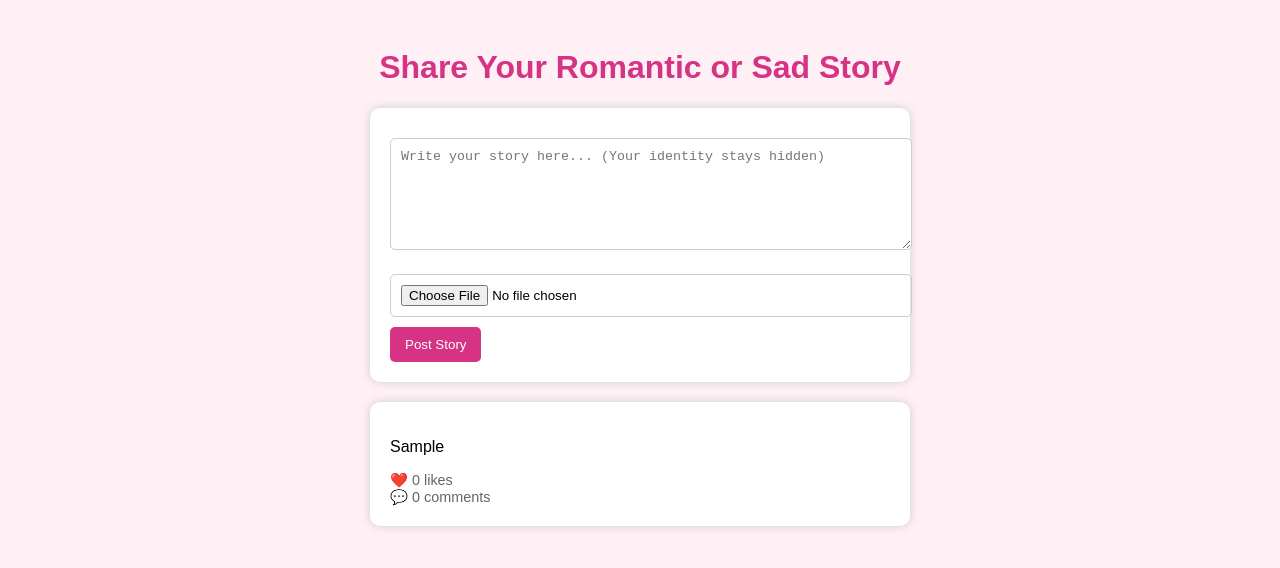
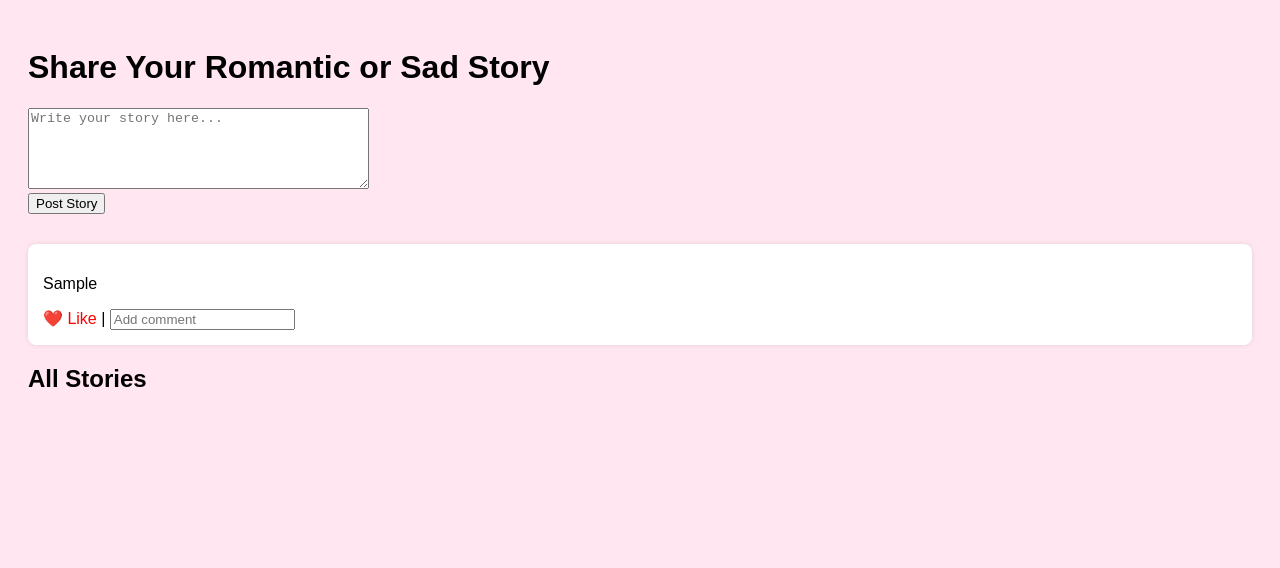
Before and after one commit to itsyour-story/Romantic-or-sad-story-, a plain HTML site: page index.html in a window 1280 px wide. Both pictures are taken after typing "Sample" into the empty fields and a click on the button "Post Story". Drawn offline with Linux system fonts and the light colour scheme.

Commit message:
Add files via upload

```diff
--- a/index.html
+++ b/index.html
@@ -1,51 +1,40 @@
+
 <!DOCTYPE html>
 <html lang="en">
 <head>
-    <meta charset="UTF-8" />
-    <meta name="viewport" content="width=device-width, initial-scale=1.0" />
-    <title>Romantic & Sad Stories</title>
+    <meta charset="UTF-8">
+    <meta name="viewport" content="width=device-width, initial-scale=1.0">
+    <title>Romantic or Sad Story</title>
     <style>
-        body { font-family: Arial, sans-serif; padding: 20px; background: #fff0f5; }
-        h1 { color: #d63384; text-align: center; }
-        form, .story { max-width: 500px; margin: 20px auto; background: white; padding: 20px; border-radius: 10px; box-shadow: 0 0 10px #ccc; }
-        input, textarea { width: 100%; margin: 10px 0; padding: 10px; border-radius: 5px; border: 1px solid #ccc; }
-        button { background: #d63384; color: white; border: none; padding: 10px 15px; border-radius: 5px; cursor: pointer; }
-        .comments, .likes { font-size: 0.9em; color: #666; }
+        body { background: #ffe6f0; font-family: sans-serif; padding: 20px; }
+        .story-box { background: white; padding: 15px; margin-bottom: 10px; border-radius: 8px; box-shadow: 0 0 5px rgba(0,0,0,0.1); }
+        .story-box img { max-width: 100%; margin-top: 10px; }
+        .like-btn { color: red; cursor: pointer; }
+        .lang-switch { margin-top: 20px; }
     </style>
+    <script>
+        function postStory() {
+            const text = document.getElementById('storyText').value;
+            const feed = document.getElementById('storyFeed');
+            const newStory = document.createElement('div');
+            newStory.className = 'story-box';
+            newStory.innerHTML = `<p>${text}</p><span class='like-btn' onclick='likeStory(this)'>❤️ Like</span> | <input type='text' placeholder='Add comment'>`;
+            feed.prepend(newStory);
+            document.getElementById('storyText').value = '';
+        }
+        function likeStory(btn) {
+            btn.innerHTML = '❤️ Liked';
+        }
+    </script>
 </head>
 <body>
     <h1>Share Your Romantic or Sad Story</h1>
-    <form id="storyForm">
-        <textarea id="story" rows="6" placeholder="Write your story here... (Your identity stays hidden)"></textarea>
-        <input type="file" id="image" accept="image/*" />
-        <button type="submit">Post Story</button>
-    </form>
-    <div id="storyList"></div>
+    <textarea id="storyText" placeholder="Write your story here..." rows="5" cols="40"></textarea><br>
+    <button onclick="postStory()">Post Story</button>
 
-    <script>
-        const form = document.getElementById('storyForm');
-        const storyList = document.getElementById('storyList');
-
-        form.addEventListener('submit', (e) => {
-            e.preventDefault();
-            const storyText = document.getElementById('story').value;
-            if (!storyText.trim()) return;
-            const storyDiv = document.createElement('div');
-            storyDiv.className = 'story';
-            const imgInput = document.getElementById('image');
-            if (imgInput.files[0]) {
-                const img = document.createElement('img');
-                img.src = URL.createObjectURL(imgInput.files[0]);
-                img.style.width = '100%';
-                img.style.borderRadius = '10px';
-                storyDiv.appendChild(img);
-            }
-            storyDiv.innerHTML += `<p>${storyText}</p>
-                <div class="likes">❤️ <span>0</span> likes</div>
-                <div class="comments">💬 0 comments</div>`;
-            storyList.prepend(storyDiv);
-            form.reset();
-        });
-    </script>
+    <div id="storyFeed" style="margin-top: 30px;">
+        <h2>All Stories</h2>
+        <!-- Stories will be shown here -->
+    </div>
 </body>
 </html>
```
